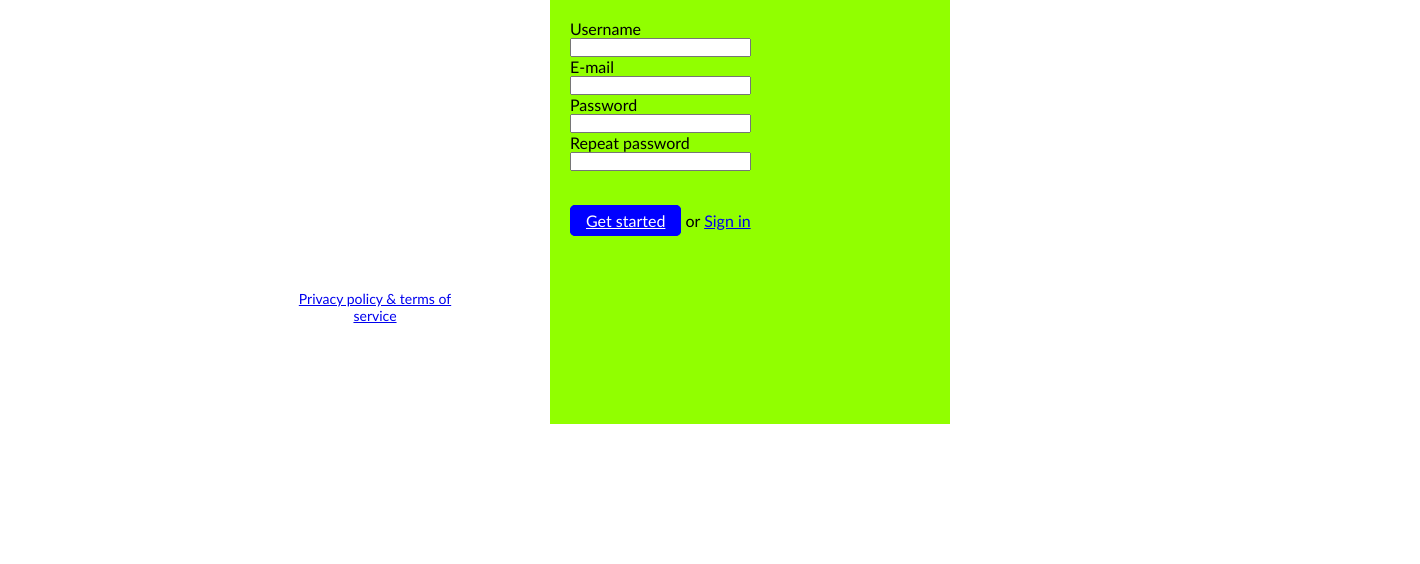
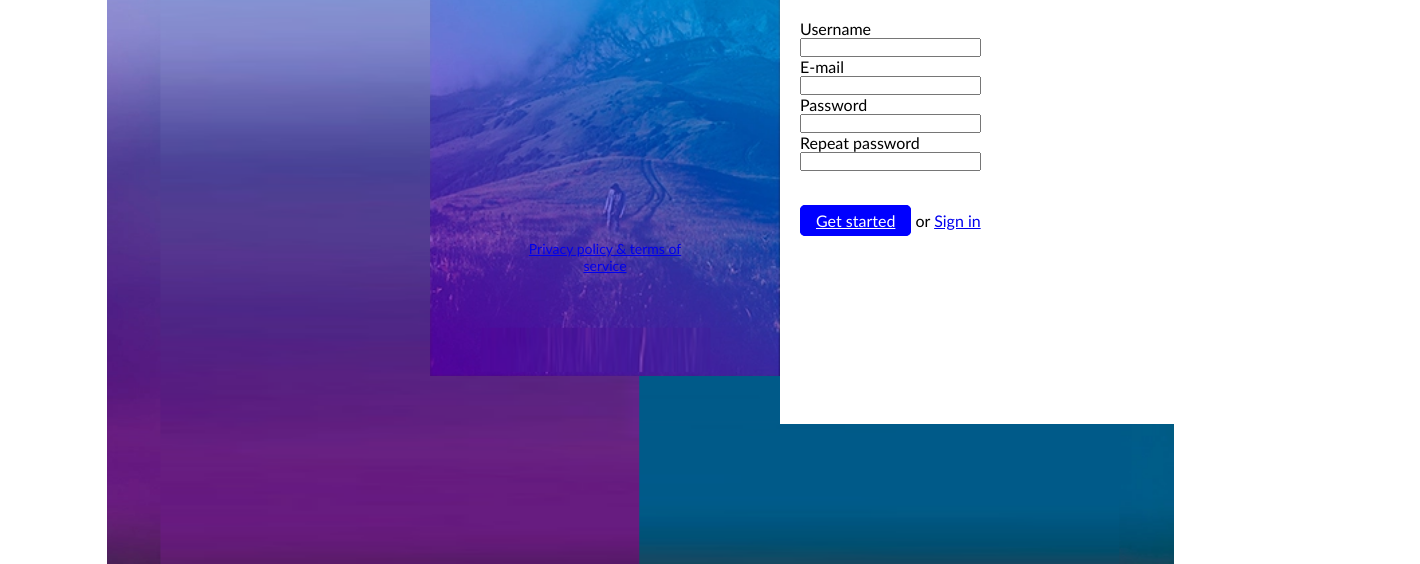
Before and after one commit to marinkus/11-day, a website: page index.html in a window 1280 px wide. Shown: the part 236-800 px from the top of the page, 1420 px wide, since content can reach past the window. Drawn offline with Linux system fonts and the light colour scheme.

Commit message:
backgrounds

```diff
--- a/css/main.css
+++ b/css/main.css
@@ -11,29 +11,36 @@ body {
 }
 
 /* Content Start */
+
 .container {
     width: 100%;
-    height: 600px;
+    height: auto;
     padding: 60px;
     display: flex;
     flex-direction: row;
-    margin-left: calc(50% - 500px);
+    height: 100vh;
+    width: 100%;
+    background-image: url(../img/background.png);
+    background-size: contain;
+    background-position: center;
+    background-repeat: no-repeat;
 }
 .bg-img {
-        width: 100%;
-        background-image: url(./);
-        background-size: contain;
-        background-repeat: no-repeat;
-        background-position: center;
-    }
+    height: 600px;
+    width: 100%;
+    background-image: url(../img/bg2.png);
+    background-size: contain;
+    background-repeat: no-repeat;
+    background-position: center;
+}
 .left-column {
     width: 350px;
     height: 500px;
-    margin-top: 50px;
     align-items: center;
     text-align: center;
     display: block;
     position: relative;
+    margin-left: 370px;
 }
 .left-column > h1 {
     font-size: 50px;
@@ -53,7 +60,7 @@ body {
 .right-column {
     width: 400px;
     height: 600px;
-    background-color: rgb(145, 255, 0);
+    background-color: #fff;
     display: flex;
     flex-direction: column;
     justify-content: center;
--- a/index.html
+++ b/index.html
@@ -9,7 +9,8 @@
 </head>
 <body>
     <section class="container">
-        <div class="left-column bg-img">
+        <div class="left-column">
+            <div class="bg-img"></div>
             <h1>Sign Up</h1>
             <a href="#">Privacy policy & terms of service</a>
         </div>
```
